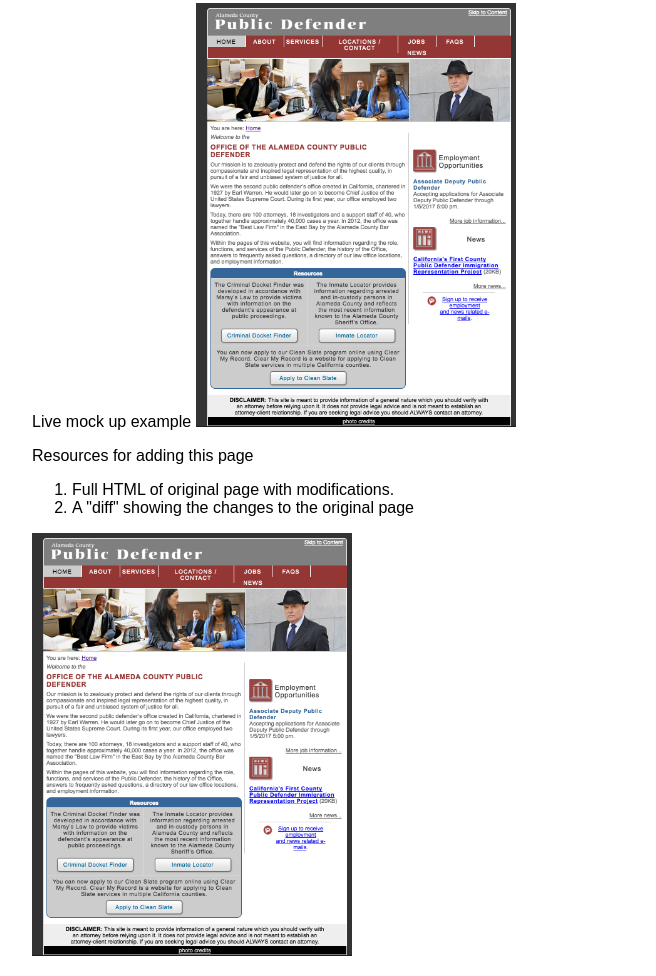
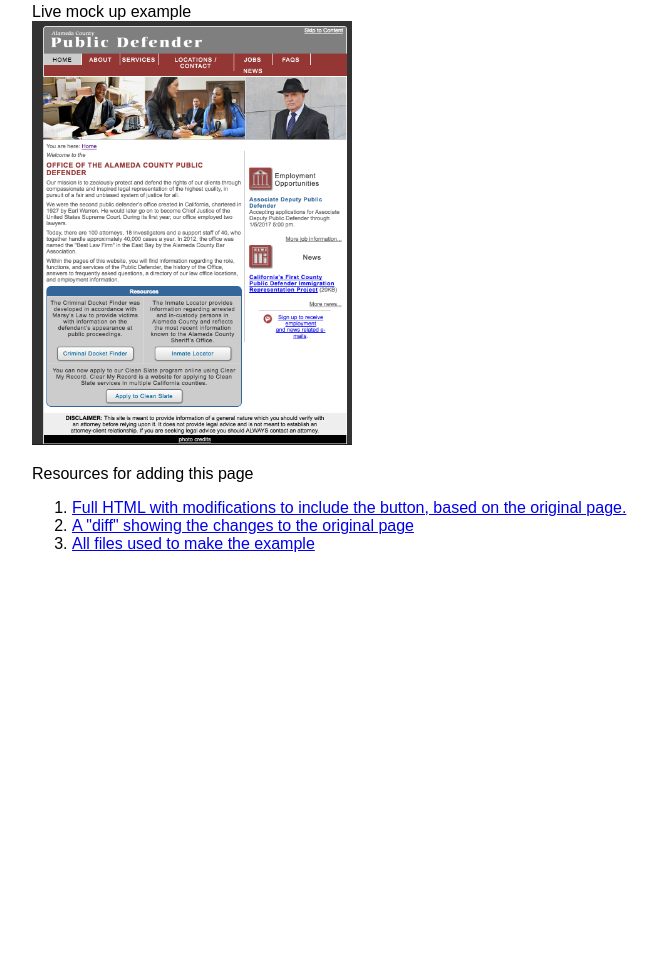
Before and after one commit to bengolder/acpdo_buttons, a plain HTML site: page index.html in a window 1280 px wide. Shown: the part 980-1956 px from the top of the page, without its empty margins (248-904 px from the left). After the commit the page ends 1549 px from the top, so only its background shows below. Drawn offline with Linux system fonts and the light colour scheme.

Commit message:
update with links to show changes

```diff
--- a/index.html
+++ b/index.html
@@ -19,6 +19,9 @@
 	}
 	img {
 		max-width: 20em;
+	}
+	figure > figcaption {
+		display: block;
 	}
 </style>
 <body>
@@ -103,19 +106,18 @@
 	</header>
 	<p>I felt that the website maintainer might want something that fit more readily into their own code for managing the site, so I've included a full page example which they might prefer.</p>
 	<figure>
-		<caption>Live mock up example</caption>
+		<figcaption>Live mock up example</figcaption>
 		<a href="apdo_full_page" target="_blank">
 		<img src="./img/bottom-row-fullpage.png" alt="A small screenshot of a full page with the Clear My Record link added"></a>
 	</figure>
 	<figure>
-		<caption>Resources for adding this page</caption>
+		<figcaption>Resources for adding this page</figcaption>
 		<ol>
-			<li>Full HTML of original page with modifications.</li>
-			<li>A "diff" showing the changes to the original page</li>
+			<li> <a href="https://raw.githubusercontent.com/bengolder/acpdo_buttons/gh-pages/apdo_full_page/changed_page.html">Full HTML with modifications to include the button, based on the original page.
+			</a></li>
+			<li> <a href="https://github.com/bengolder/acpdo_buttons/commit/4a4dcb9016fed2e6665202811de2d0aec753321c#diff-3b8b968bcec0ebb1cbc22d13aa747411">A "diff" showing the changes to the original page</a></li>
+			<li> <a href="https://github.com/bengolder/acpdo_buttons/tree/gh-pages/apdo_full_page">All files used to make the example</a></li>
 		</ol>
-		<a href="apdo_full_page" target="_blank">
-		<img src="./img/bottom-row-fullpage.png" alt="A small screenshot of a full page with the Clear My Record link added"></a>
-	</figure>
 </section>
 
 
```
